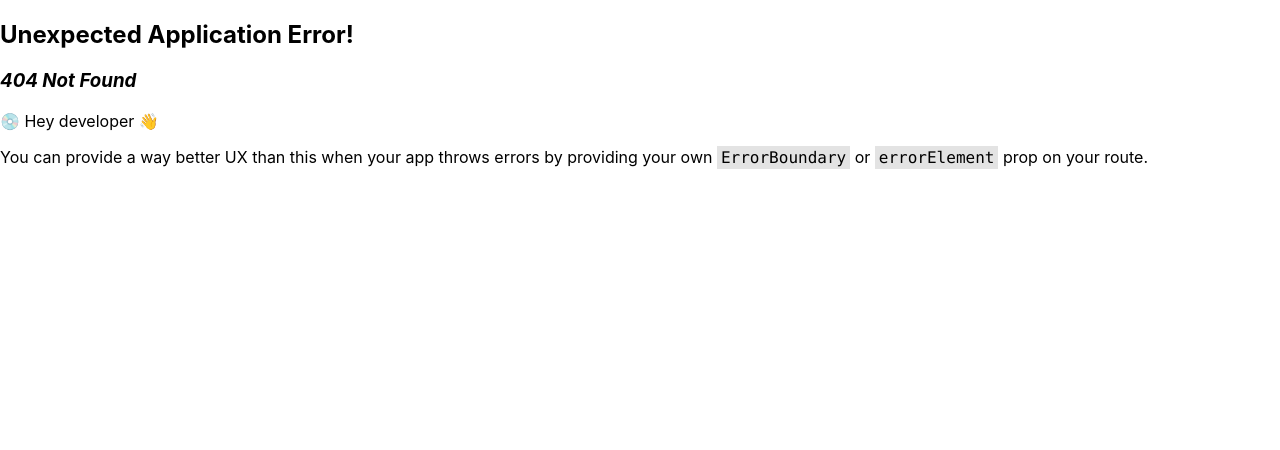
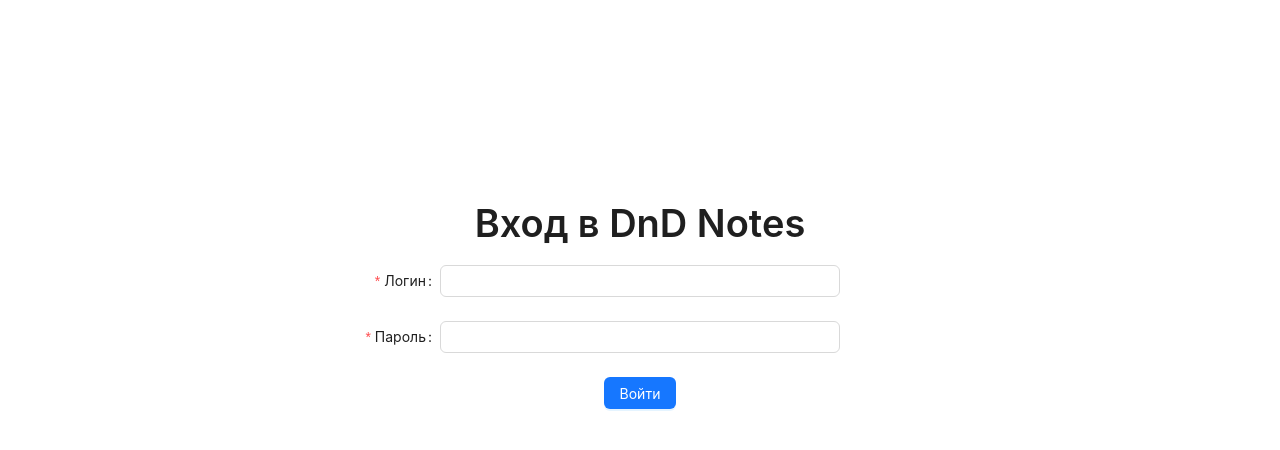
Before and after one commit to SugawaraKoushi/dnd-notes-client-app, a React (Create React App) app: page /login in a window 1280 px wide. Before the commit this address had no page. Shown: the top 450 px of the page. Built offline with nearby package versions, Linux system fonts and the light colour scheme.

Commit message:
add login page

```diff
--- a/package.json
+++ b/package.json
@@ -7,8 +7,8 @@
     "antd": "^5.22.4",
     "axios": "^1.7.9",
     "cra-template": "1.2.0",
-    "react": "^19.0.0",
-    "react-dom": "^19.0.0",
+    "react": "^18.0.0",
+    "react-dom": "^18.0.0",
     "react-router": "^7.0.2",
     "react-scripts": "5.0.1",
     "web-vitals": "^4.2.4"
--- a/src/components/Root.jsx
+++ b/src/components/Root.jsx
@@ -1,5 +1,5 @@
 import { Layout, Menu, theme } from "antd";
-import { Content, Footer, Header } from "antd/es/layout/layout";
+import { Content, Header } from "antd/es/layout/layout";
 import Sider from "antd/es/layout/Sider";
 import { Link, Outlet } from "react-router";
 
--- /dev/null
+++ b/src/components/auth/Login.jsx
@@ -0,0 +1,74 @@
+import { Button, Form, Input, Typography } from "antd";
+import axios from "axios";
+import { useNavigate } from "react-router";
+
+const Login = () => {
+    const { Title } = Typography;
+    const navigate = useNavigate();
+
+    const onFinish = (values) => {
+        const url = "http://localhost:8080/api/auth/login"
+        try {
+            axios.post(url,{ params: values }).then(() => navigate("/campaigns"))
+        } catch (e) {
+            console.log(e.message);
+        }
+    }
+
+    return (
+        <div
+            style={{
+                width: 600,
+                margin: "200px auto",
+                textAlign: "center",
+                alignItems: "center"
+            }}
+        >
+            <Title level={1}>Вход в DnD Notes</Title>
+            <Form
+                labelCol={{
+                    span: 4,
+                }}
+                wrapperCol={{
+                    span: 16,
+                }}
+                style={{
+                    maxWidth: 600,
+                }}
+                onFinish={onFinish}
+            >
+                <Form.Item
+                    label="Логин"
+                    name="username"
+                    rules={[
+                        {
+                            required: true,
+                            message: "Поле должно быть заполнено",
+                        },
+                    ]}
+                >
+                    <Input />
+                </Form.Item>
+                <Form.Item
+                    label="Пароль"
+                    name="password"
+                    rules={[
+                        {
+                            required: true,
+                            message: "Поле должно быть заполнено",
+                        },
+                    ]}
+                >
+                    <Input type="password" />
+                </Form.Item>
+                <Form.Item label={null}>
+                    <Button type="primary" htmlType="submit">
+                        Войти
+                    </Button>
+                </Form.Item>
+            </Form>
+        </div>
+    );
+};
+
+export default Login;
--- a/src/index.jsx
+++ b/src/index.jsx
@@ -7,6 +7,7 @@ import CampaignList, {
     loader as campaignLoader,
 } from "./components/campaigns/CampaignList";
 import CharacterList from "./components/characters/CharacterList";
+import Login from "./components/auth/Login";
 
 const root = ReactDOM.createRoot(document.getElementById("root"));
 
@@ -26,6 +27,10 @@ const router = createBrowserRouter([
             },
         ],
     },
+    {
+        path: "/login",
+        element: <Login />,
+    },
 ]);
 
 root.render(
```
Also changed, not shown: 1 other file (tests, documents, lock files or other folders).
